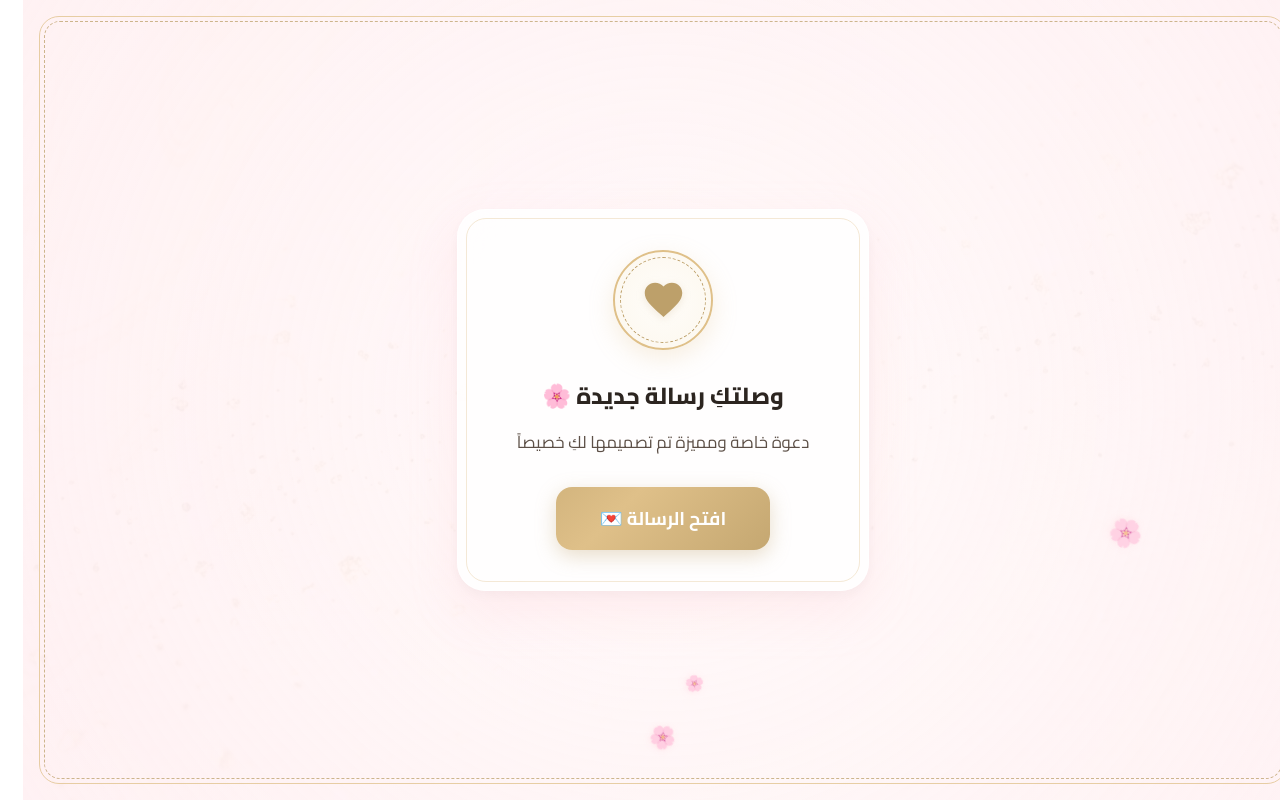
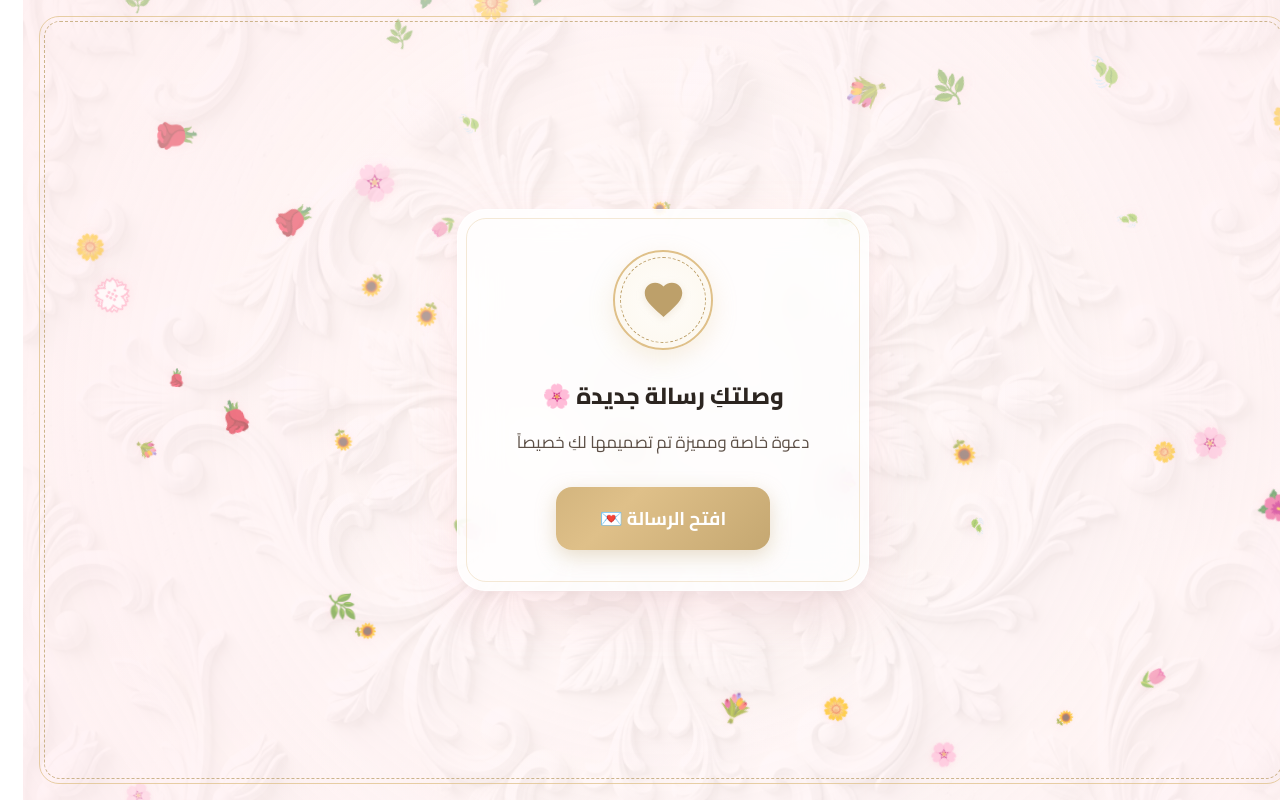
Before and after one commit to wedding15/date, a React (Vite) app: page / in a window 1280 px wide. Built offline with nearby package versions, Linux system fonts and the light colour scheme; a web font is replaced by a local one.

Commit message:
chore: add floral background and increase floating background flowers density

```diff
--- a/src/App.tsx
+++ b/src/App.tsx
@@ -1,6 +1,6 @@
 import { useState, useEffect, useRef } from "react";
 import { motion, AnimatePresence } from "framer-motion";
-import whiteGoldBg from "./assets/white-gold-bg.png";
+import floralBg from "./assets/floral-bg.png";
 import musicFile from "./assets/wedding-music.mp3";
 
 // ══════════ GOLD CALLIGRAPHIC SVG DIVIDER ══════════
@@ -42,6 +42,7 @@ interface BgHeart {
   size: number;
   delay: number;
   duration: number;
+  emoji: string;
 }
 
 const fleeingComments = [
@@ -79,16 +80,18 @@ export default function App() {
   // Next Thursday Countdown State
   const [timeLeft, setTimeLeft] = useState({ days: 0, hours: 0, minutes: 0, seconds: 0 });
 
-  // 1. Initialize background hearts
+  // 1. Initialize background hearts (now background flowers)
   useEffect(() => {
     const list: BgHeart[] = [];
-    for (let i = 0; i < 15; i++) {
+    const emojis = ["🌸", "🌹", "🌺", "🌷", "🌻", "🌼", "💐", "💮", "🍃", "🌿"];
+    for (let i = 0; i < 50; i++) {
       list.push({
         id: i,
         left: Math.random() * 100,
-        size: 15 + Math.random() * 20,
-        delay: Math.random() * 8,
-        duration: 8 + Math.random() * 6,
+        size: 14 + Math.random() * 22,
+        delay: Math.random() * -18, // Negative delay so flowers start pre-distributed across the screen
+        duration: 9 + Math.random() * 8,
+        emoji: emojis[Math.floor(Math.random() * emojis.length)],
       });
     }
     setBgHearts(list);
@@ -205,7 +208,7 @@ export default function App() {
     <>
       {/* Background Frame and Pattern */}
       <div className="app-bg">
-        <img src={whiteGoldBg} className="app-bg__img" alt="" />
+        <img src={floralBg} className="app-bg__img" alt="" style={{ opacity: 0.2, objectFit: 'cover' }} />
         <div className="app-bg__overlay" />
       </div>
       <div className="page-frame" />
@@ -223,7 +226,7 @@ export default function App() {
               animationDuration: `${h.duration}s`,
             }}
           >
-            🌸
+            {h.emoji}
           </div>
         ))}
       </div>
```
